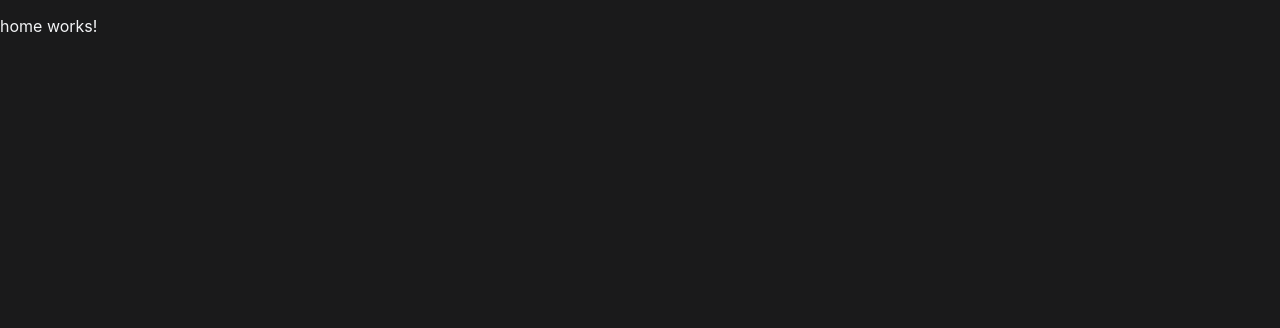
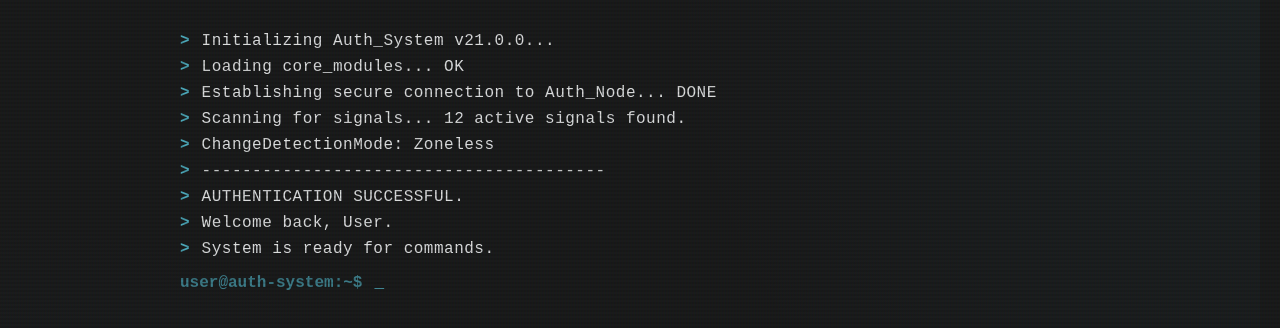
Before and after one commit to 0nF1REy/auth-system, an Angular app in the folder web/: page /home in a window 1280 px wide. Shown: the top 328 px of the page. Built offline with nearby package versions, Linux system fonts and the light colour scheme.

Commit message:
T001: feat (web/home) - Implemented terminal interface and styling
- Enhanced the Home page's terminal interface with updated styles, animations, and boot sequence logic for a more polished user experience.

```diff
--- a/web/src/app/pages/home/home.html
+++ b/web/src/app/pages/home/home.html
@@ -1 +1,15 @@
-<p>home works!</p>
+<div class="terminal-screen">
+  <div class="terminal-content">
+    @for (line of terminalLines(); track $index) {
+      <div class="line">
+        <span class="prompt">></span>
+        <span class="text">{{ line }}</span>
+      </div>
+    }
+
+    <div class="input-line">
+      <span class="user-prompt">user@auth-system:~$</span>
+      <span class="cursor">_</span>
+    </div>
+  </div>
+</div>
--- a/web/src/app/pages/home/home.scss
+++ b/web/src/app/pages/home/home.scss
@@ -1,3 +1,91 @@
 :host {
   display: block;
+  height: 100%;
+  background-color: var(--gintama-black);
+  background:
+    radial-gradient(circle at top right, rgba(76, 166, 184, 0.05), transparent 40%),
+    radial-gradient(circle at bottom left, rgba(76, 166, 184, 0.05), transparent 40%);
 }
+
+.terminal-screen {
+  height: 100%;
+  padding: 2rem;
+  display: flex;
+  flex-direction: column;
+  font-family: 'JetBrains Mono', 'Courier New', monospace;
+}
+
+.terminal-content {
+  max-width: 900px;
+  width: 100%;
+  margin: 0 auto;
+
+  .line {
+    margin-bottom: 0.5rem;
+    display: flex;
+    gap: 12px;
+    animation: fadeIn 0.1s ease-in forwards;
+
+    .prompt {
+      color: var(--gintama-cyan);
+      font-weight: bold;
+    }
+
+    .text {
+      color: var(--gintama-silver);
+      opacity: 0.9;
+      letter-spacing: 0.5px;
+    }
+  }
+}
+
+.input-line {
+  margin-top: 1rem;
+  display: flex;
+  gap: 12px;
+  color: var(--gintama-cyan);
+
+  .user-prompt {
+    font-weight: bold;
+    opacity: 0.7;
+  }
+
+  .cursor {
+    color: var(--gintama-cyan);
+    animation: blink 1s step-end infinite;
+  }
+}
+
+@keyframes fadeIn {
+  from {
+    opacity: 0;
+    transform: translateY(5px);
+  }
+  to {
+    opacity: 1;
+    transform: translateY(0);
+  }
+}
+
+@keyframes blink {
+  50% {
+    opacity: 0;
+  }
+}
+
+.terminal-screen::before {
+  content: ' ';
+  position: fixed;
+  top: 0;
+  left: 0;
+  bottom: 0;
+  right: 0;
+  background:
+    linear-gradient(rgba(18, 16, 16, 0) 50%, rgba(0, 0, 0, 0.1) 50%),
+    linear-gradient(90deg, rgba(255, 0, 0, 0.02), rgba(0, 255, 0, 0.01), rgba(0, 0, 255, 0.02));
+  background-size:
+    100% 4px,
+    3px 100%;
+  pointer-events: none;
+  z-index: 100;
+}
--- a/web/src/app/pages/home/home.ts
+++ b/web/src/app/pages/home/home.ts
@@ -1,4 +1,4 @@
-import { ChangeDetectionStrategy, Component } from '@angular/core';
+import { ChangeDetectionStrategy, Component, signal, OnInit, OnDestroy } from '@angular/core';
 
 @Component({
   selector: 'auth-home',
@@ -7,4 +7,40 @@ import { ChangeDetectionStrategy, Component } from '@angular/core';
   styleUrl: './home.scss',
   changeDetection: ChangeDetectionStrategy.OnPush,
 })
-export class Home {}
+export class Home implements OnInit, OnDestroy {
+  terminalLines = signal<string[]>([]);
+  private timeoutIds: any[] = [];
+
+  ngOnInit() {
+    this.runBootSequence();
+  }
+
+  ngOnDestroy() {
+    this.timeoutIds.forEach((id) => clearTimeout(id));
+  }
+
+  private addLine(text: string, delay: number) {
+    const id = setTimeout(() => {
+      this.terminalLines.update((lines) => [...lines, text]);
+    }, delay);
+    this.timeoutIds.push(id);
+  }
+
+  private runBootSequence() {
+    const sequence = [
+      'Initializing Auth_System v21.0.0...',
+      'Loading core_modules... OK',
+      'Establishing secure connection to Auth_Node... DONE',
+      'Scanning for signals... 12 active signals found.',
+      'ChangeDetectionMode: Zoneless',
+      '----------------------------------------',
+      'AUTHENTICATION SUCCESSFUL.',
+      'Welcome back, User.',
+      'System is ready for commands.',
+    ];
+
+    sequence.forEach((line, index) => {
+      this.addLine(line, index * 600);
+    });
+  }
+}
```
